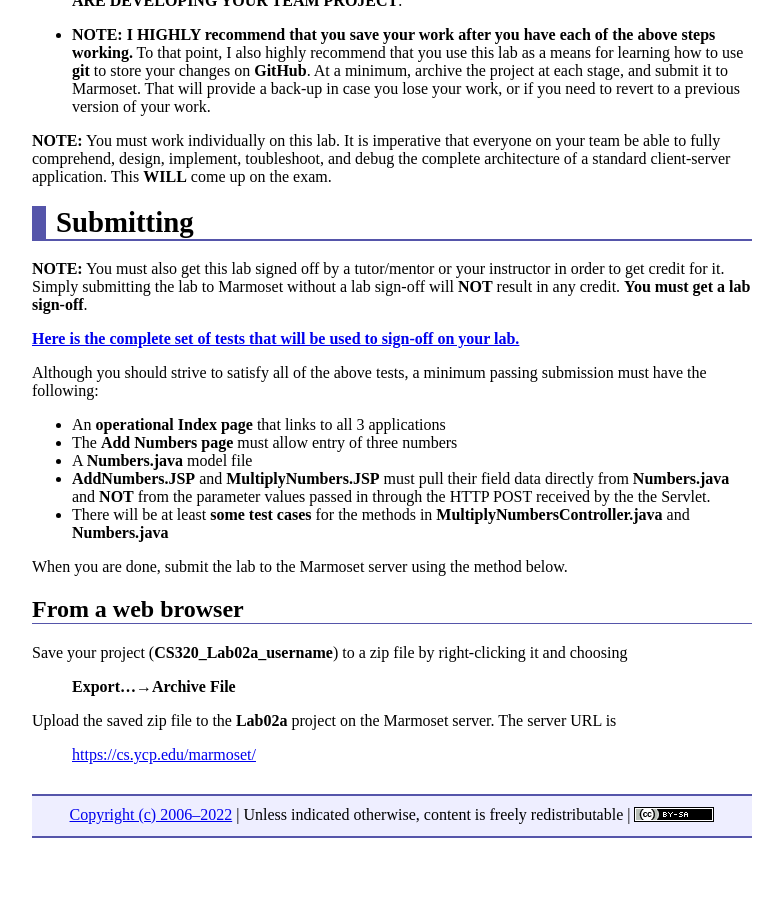
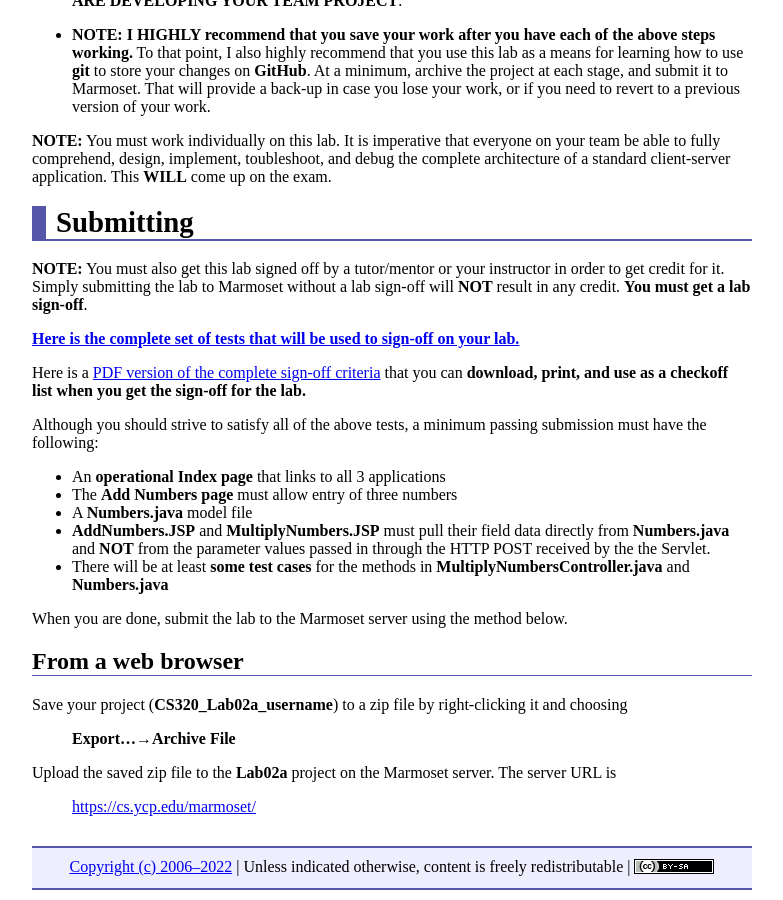
Before and after one commit to ycpcs/cs320-spring2022, a Jekyll site: the page built from labs/lab02a.md, in a window 1280 px wide and 900 px high, scrolled down 1165 px. Shown: the whole window, without its empty margins (248-1031 px from the left). Built offline with Jekyll 4.4.1, drawn with Linux system fonts in a browser that asks for light colours; before the commit the page ends 2013 px from its top, so only the background shows below that.

Commit message:
created PDF for download and lab sign-off

```diff
--- a/labs/lab02a.md
+++ b/labs/lab02a.md
@@ -41,6 +41,8 @@ Submitting
 
 **[Here is the complete set of tests that will be used to sign-off on your lab.](lab02a-signoff-criteria.html)**
 
+Here is a [PDF version of the complete sign-off criteria](CS320-Lab02a-WebApplicationsII-LabSignOff.pdf) that you can **download, print, and use as a checkoff list when you get the sign-off for the lab.**
+
 Although you should strive to satisfy all of the above tests, a minimum passing submission must have the following:
 * An **operational Index page** that links to all 3 applications
 * The **Add Numbers page** must allow entry of three numbers
```
Also changed, not shown: 1 other file.
